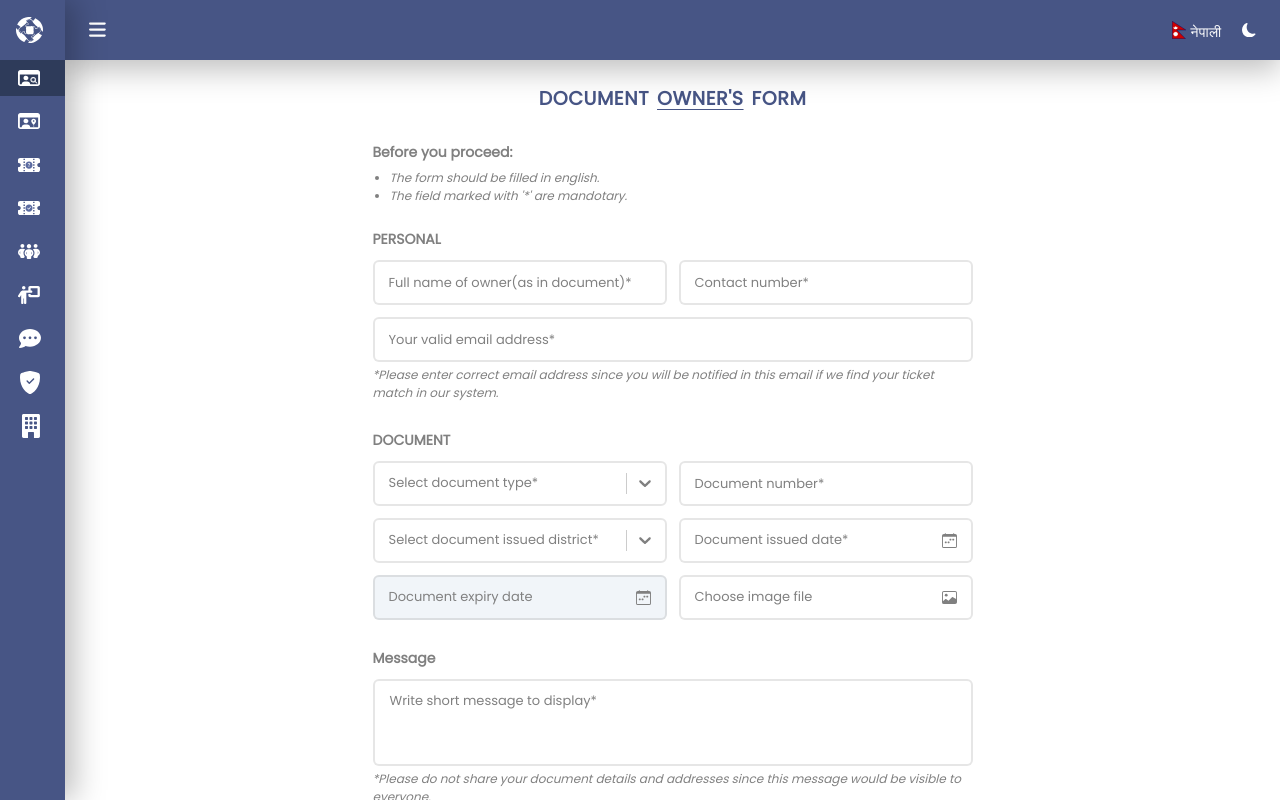
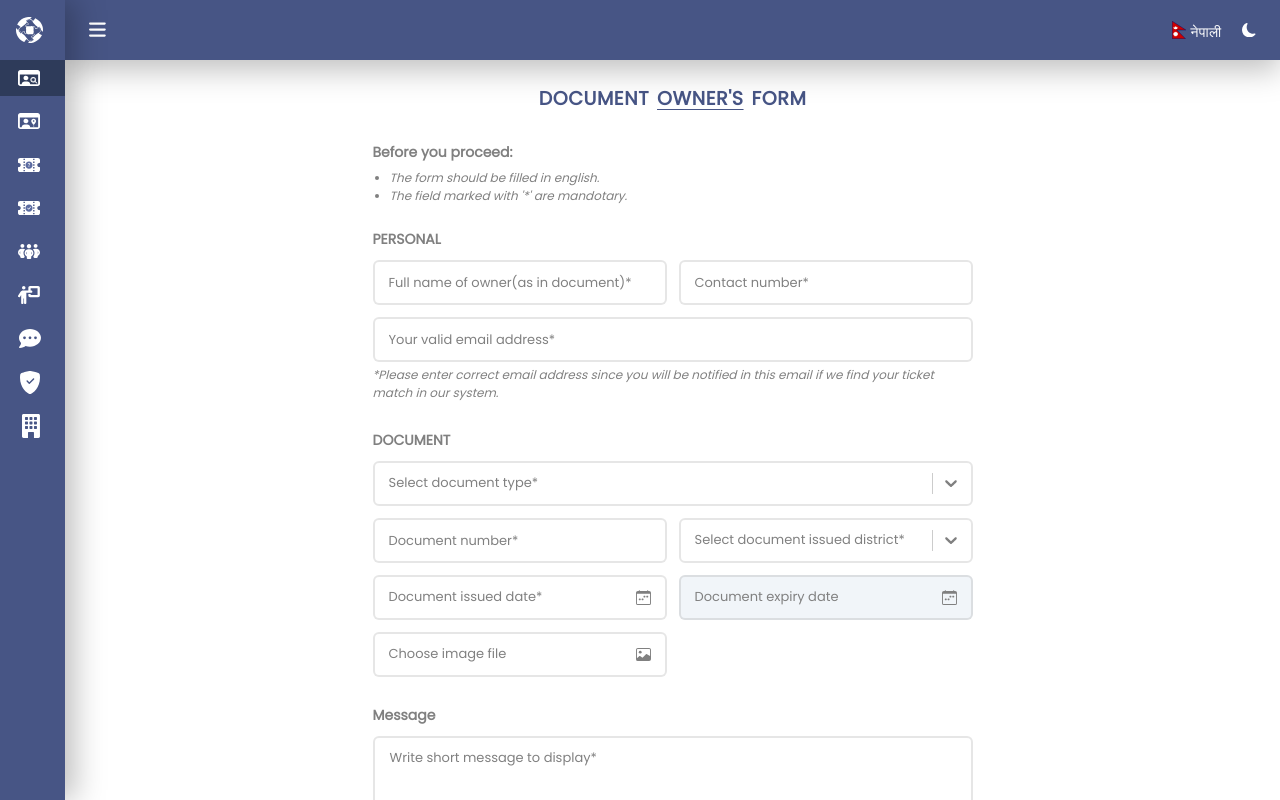
Before and after one commit to SagarMainali/DocuFindCentral_RetrieveLostDocuments, a React (Vite) app in the folder client/: page /lost-document in a window 1280 px wide. Built offline with nearby package versions, Linux system fonts and the light colour scheme.

Commit message:
changed some input fileds in user form (#24)
* added a txt file to store unused but reuseable code snippets

* added new file for storing removed translations as well along with reorganizing folder structure

* changed some input fields in user form

```diff
--- a/client/src/components/UserForm.tsx
+++ b/client/src/components/UserForm.tsx
@@ -197,6 +197,16 @@ function UserForm({ formType }: { formType: string }) {
                     <div>
                          <h2 className="form-sub-title">{t('sub-title2')}</h2>
                          <div className='form-field-group'>
+
+                              <ControlledSelector
+                                   control={control}
+                                   inputName='documentType'
+                                   placeholder={t('document_type_PH')}
+                                   options={documentTypeOptions}
+                                   requiredErrorMsg={t('document_type_RQ')}
+                                   isLight={isLight}
+                              />
+
                               {
                                    formType === 'found-doc'
                                    &&
@@ -211,15 +221,6 @@ function UserForm({ formType }: { formType: string }) {
                                         {errors.owner_fullName && <p className='errorMsg'>{`${errors.owner_fullName.message}`}</p>}
                                    </div>
                               }
-
-                              <ControlledSelector
-                                   control={control}
-                                   inputName='documentType'
-                                   placeholder={t('document_type_PH')}
-                                   options={documentTypeOptions}
-                                   requiredErrorMsg={t('document_type_RQ')}
-                                   isLight={isLight}
-                              />
 
                               <div>
                                    <input type="text" placeholder={t('document_number_PH')}
--- a/client/src/components/customComponents/ControlledSelector.tsx
+++ b/client/src/components/customComponents/ControlledSelector.tsx
@@ -30,7 +30,7 @@ export default function ControlledSelector({ control, inputName, placeholder, op
                     required: requiredErrorMsg
                }}
                render={({ field: { onChange, value }, fieldState: { error } }) => (
-                    <div>
+                    <div className={inputName === 'documentType' ? 'col-span-full' : ''}>
                          <Select
                               options={options}
                               value={options.find((option) => option.value === value) || undefined} //return undefined if no match is found
@@ -38,7 +38,6 @@ export default function ControlledSelector({ control, inputName, placeholder, op
                               placeholder={placeholder}
                               isSearchable={noOptionsMessage ? true : false}
                               noOptionsMessage={() => noOptionsMessage}
-                              className='react-select__input'
                               styles={{
                                    // not using baseStyles here because we get zIndex with it which i couuldn't override
                                    control: (_, state) => ({
```
